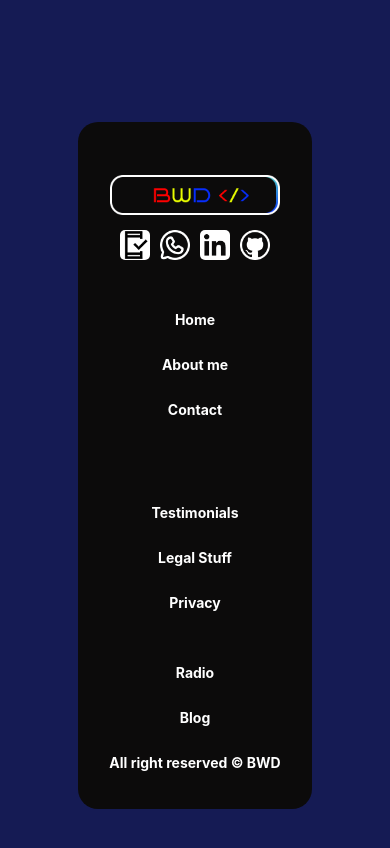
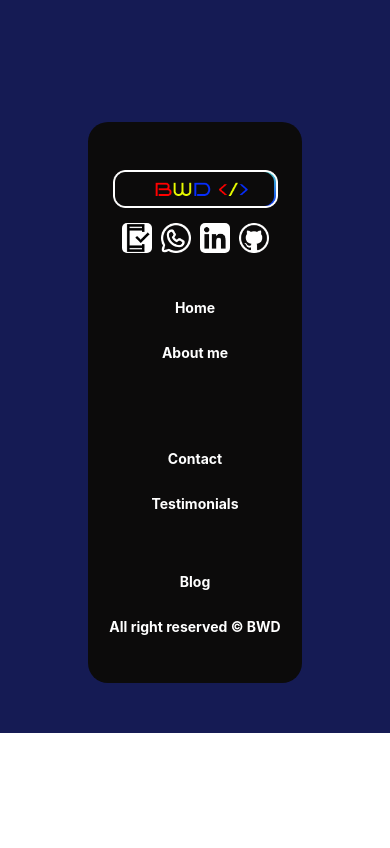
Before and after one commit to Adrian-Edu/best-web-design, a React (Create React App) app: page / in a window 390 px wide. Shown: the part 7560-8408 px from the top of the page. After the commit the page ends 8293 px from the top, so only its background shows below. Built offline with nearby package versions, Linux system fonts and the light colour scheme.

Commit message:
schimbari footer

```diff
--- a/src/components/footer/Footer.css
+++ b/src/components/footer/Footer.css
@@ -2,7 +2,7 @@
   display: flex;
   flex-direction: row;
   justify-content: center;
-  height: 27vh;
+  height: 24vh;
 }
 
 .footer {
@@ -24,7 +24,18 @@
 }
 
 .logo {
-  margin-top: 10px;
+  margin-top: 20px;
+  width: 300px;
+  object-fit: contain;
+}
+
+.mobile,
+.whats,
+.linkedin,
+.github {
+  width: 60px;
+  object-fit: contain;
+  border-radius: 5px;
 }
 
 .footer-first-column {
@@ -69,9 +80,25 @@
 
 .remove-format-footer {
   color: white;
-  font-size: 20px;
+  font-size: 30px;
   font-weight: 700;
   text-decoration: none;
+}
+
+@media screen and (max-width: 2000px) {
+  .logo {
+    margin-top: 20px;
+    width: 220px;
+  }
+  .mobile,
+  .whats,
+  .linkedin,
+  .github {
+    width: 40px;
+  }
+  .remove-format-footer {
+    font-size: 20px;
+  }
 }
 
 @media screen and (max-width: 1600px) {
@@ -83,20 +110,17 @@
     font-size: 16px;
   }
   .logo {
-    width: 220px;
-    object-fit: contain;
-    border-radius: 5px;
+    width: 190px;
+  }
+
+  .remove-format-footer {
+    font-size: 16px;
   }
   .mobile,
   .whats,
   .linkedin,
   .github {
-    width: 40px;
-    object-fit: contain;
-    border-radius: 5px;
-  }
-  .remove-format-footer {
-    font-size: 16px;
+    width: 35px;
   }
 }
 
@@ -109,14 +133,12 @@
   }
   .logo {
     width: 180px;
-    object-fit: contain;
   }
   .mobile,
   .whats,
   .linkedin,
   .github {
     width: 30px;
-    object-fit: contain;
   }
 }
 
@@ -138,8 +160,6 @@
   }
   .logo {
     width: 170px;
-    object-fit: contain;
-    margin-top: 20px;
   }
   .remove-format-footer {
     color: white;
@@ -152,8 +172,6 @@
   .linkedin,
   .github {
     width: 30px;
-    object-fit: contain;
-    border-radius: 5px;
   }
   .footer-first-column {
     margin: 15px 0 0 0;
@@ -164,15 +182,18 @@
   .footer {
     display: flex;
     flex-direction: column;
-    width: 60%;
+    width: 55%;
   }
 
   .footer-position {
     display: flex;
     flex-direction: row;
     justify-content: center;
-    height: 85vh;
+    height: 70vh;
     padding: 20px 0;
     background-color: #151b54;
   }
+  .logo {
+    width: 165px;
+  }
 }
--- a/src/components/footer/Footer.jsx
+++ b/src/components/footer/Footer.jsx
@@ -1,6 +1,6 @@
 import React from "react";
 import "./Footer.css";
-import Logo from "../../assets/Logo.png";
+import logo from "../../assets/Logo.png";
 import mobile from "../../assets/mobile.png";
 import whats from "../../assets/whats.png";
 import linkedin from "../../assets/linkedin.png";
@@ -23,7 +23,7 @@ function Footer(props) {
       <div className="footer">
         <div className="footer-first2">
           <div className="footer-column">
-            <img src={Logo} className="logo" alt="" />
+            <img src={logo} className="logo" alt="" />
             <div className="footer-first-column">
               <a href="tel://+400766775420">
                 <img src={mobile} className="mobile" alt="" />
@@ -63,6 +63,10 @@ function Footer(props) {
             >
               <p>About me</p>
             </Link>
+          </div>
+        </div>
+        <div className="footer-first2">
+          <div className="footer-second-column">
             <Link
               onClick={scrollUp}
               className="remove-format-footer"
@@ -70,27 +74,23 @@ function Footer(props) {
             >
               <p>Contact</p>
             </Link>
-          </div>
-        </div>
-        <div className="footer-first2">
-          <div onClick={scrollUp} className="footer-second-column">
-            <Link className="remove-format-footer" to="/Clients">
+            <Link
+              onClick={scrollUp}
+              className="remove-format-footer"
+              to="/Clients"
+            >
               <p>Testimonials</p>
-            </Link>
-            <Link className="remove-format-footer" to="/NotFound">
-              <p>Legal Stuff</p>
-            </Link>
-            <Link className="remove-format-footer" to="/NotFound">
-              <p>Privacy</p>
             </Link>
           </div>
           <div className="footer-last-column">
-            <Link className="remove-format-footer" to="/NotFound">
-              <p>Radio</p>
-            </Link>
-            <Link className="remove-format-footer" to="/NotFound">
+            <Link
+              onClick={scrollUp}
+              className="remove-format-footer"
+              to="/NotFound"
+            >
               <p>Blog</p>
             </Link>
+
             <Link className="remove-format-footer">
               <p> All right reserved © BWD</p>
             </Link>
```
